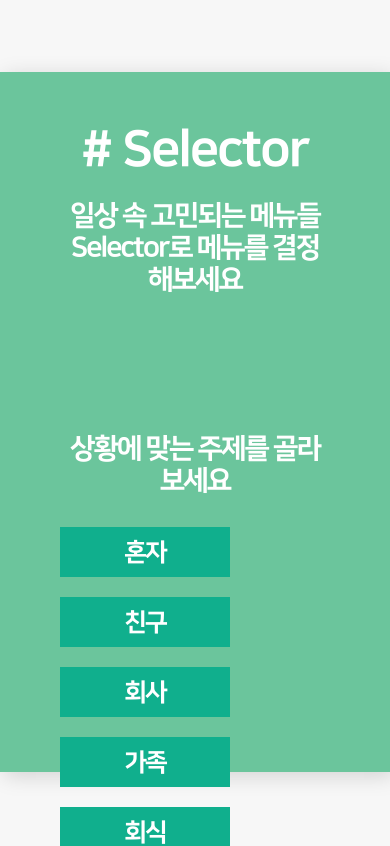
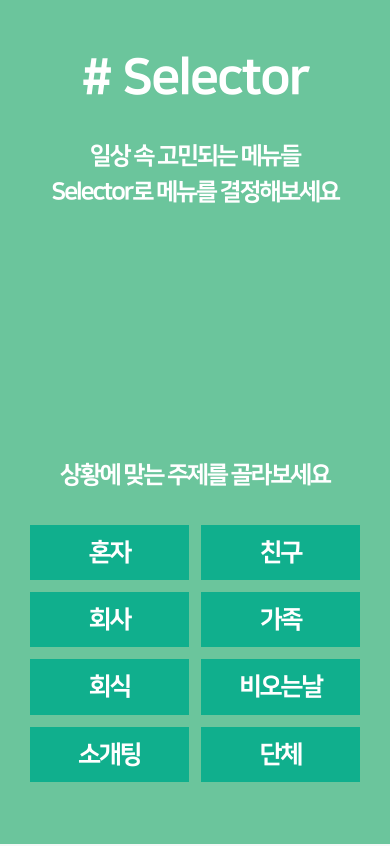
Before and after one commit to teo-splint-first/front, a React (Create React App) app: page / in a window 390 px wide. Shown: the top 846 px of the page. Built offline with nearby package versions, Linux system fonts and the light colour scheme.

Commit message:
[feat] 반응형 및 자잘한 수정

```diff
--- a/public/index.html
+++ b/public/index.html
@@ -2,7 +2,7 @@
 <html lang="en">
   <head>
     <meta charset="utf-8" />
-    <link rel="icon" href="%PUBLIC_URL%/favicon.ico" />
+    <link rel="icon" href="%PUBLIC_URL%/favicon.png" />
     <meta name="viewport" content="width=device-width, initial-scale=1" />
     <meta name="theme-color" content="#000000" />
     <meta
@@ -10,34 +10,14 @@
       content="Web site created using create-react-app"
     />
     <link rel="apple-touch-icon" href="%PUBLIC_URL%/logo192.png" />
-    <!--
-      manifest.json provides metadata used when your web app is installed on a
-      user's mobile device or desktop. See https://developers.google.com/web/fundamentals/web-app-manifest/
-    -->
+
     <link rel="manifest" href="%PUBLIC_URL%/manifest.json" />
-    <!--
-      Notice the use of %PUBLIC_URL% in the tags above.
-      It will be replaced with the URL of the `public` folder during the build.
-      Only files inside the `public` folder can be referenced from the HTML.
 
-      Unlike "/favicon.ico" or "favicon.ico", "%PUBLIC_URL%/favicon.ico" will
-      work correctly both with client-side routing and a non-root public URL.
-      Learn how to configure a non-root public URL by running `npm run build`.
-    -->
-    <title>React App</title>
+    <title>Selector</title>
+    <meta name="description" content="당신의 고민을 해결해보세요" />
   </head>
   <body>
     <noscript>You need to enable JavaScript to run this app.</noscript>
     <div id="root"></div>
-    <!--
-      This HTML file is a template.
-      If you open it directly in the browser, you will see an empty page.
-
-      You can add webfonts, meta tags, or analytics to this file.
-      The build step will place the bundled scripts into the <body> tag.
-
-      To begin the development, run `npm start` or `yarn start`.
-      To create a production bundle, use `npm run build` or `yarn build`.
-    -->
   </body>
 </html>
--- a/src/components/common/Template.js
+++ b/src/components/common/Template.js
@@ -35,11 +35,13 @@ const FullWrap = styled.div`
 const MainTemplate = styled.div`
   box-sizing: border-box;
   position: relative;
-  width: 480px;
-  height: 700px;
-  padding: 50px 60px;
+  width: 100%;
+  max-width: 480px;
+  height: 100%;
+  padding: 50px 30px;
   background-color: #6bc59c;
   box-shadow: 4px 4px 20px 0 rgba(0, 0, 0, 0.15);
+  font-size: 16px;
 `;
 
 const TemplateTop = styled.div`
@@ -47,7 +49,7 @@ const TemplateTop = styled.div`
   display: flex;
   justify-content: center;
   align-items: center;
-  margin-bottom: 20px;
+  margin-bottom: 12px;
 `;
 
 const GoBackBtn = styled.div`
--- a/src/components/pages/Home.js
+++ b/src/components/pages/Home.js
@@ -8,10 +8,8 @@ const Home = () => {
   const navigate = useNavigate();
   return (
     <Template>
-      <Desc>
-        <Text>일상 속 고민되는 메뉴들</Text>
-        <Text>Selector로 메뉴를 결정해보세요</Text>
-      </Desc>
+      <Desc>{`일상 속 고민되는 메뉴들\nSelector로 메뉴를 결정해보세요`}</Desc>
+      <TopicSection>
         <Text>상황에 맞는 주제를 골라보세요</Text>
         <Topic>
           {topicBtnArr.map((topic) => (
@@ -20,39 +18,48 @@ const Home = () => {
             </Btn>
           ))}
         </Topic>
+      </TopicSection>
     </Template>
   );
 };
 const Text = styled.p`
-  font-size: 28px;
+  font-size: 1.5em;
   color: #fff;
   text-align: center;
-  line-height: 1.15;
-  margin: 0;
 `;
-const Desc = styled.div`
-  margin-bottom: 137px;
+const Desc = styled.p`
+  white-space: pre-wrap;
+  color: #fff;
+  font-size: 1.5em;
+  text-align: center;
+  line-height: 1.5;
+  margin-top: 30px;
 `;
 
 const Topic = styled.div`
   margin-top: 30px;
+  text-align: center;
+  display: flex;
+  flex-wrap: wrap;
+  justify-content: space-between;
 `;
 
 const Btn = styled.button`
   cursor: pointer;
-  width: 170px;
-  height: 50px;
-  margin-bottom: 20px;
+  width: calc((100% - 12px) / 2);
+  padding: 8px 12px;
+  margin-bottom: 12px;
   color: #fff;
   font-size: 25px;
   background-color: #10af8d;
+`;
 
-  &:nth-child(1),
-  &:nth-child(3),
-  &:nth-child(5),
-  &:nth-child(7) {
-    margin-right: 20px;
-  }
+const TopicSection = styled.section`
+  position: absolute;
+  left: 50%;
+  bottom: 50px;
+  width: calc(100% - 60px);
+  transform: translateX(-50%);
 `;
 
 export default Home;
--- a/src/components/pages/Make.js
+++ b/src/components/pages/Make.js
@@ -20,7 +20,6 @@ const mock = [
  */
 const MakeTemplate = () => {
   const { state: rouletteData } = useLocation();
-  console.log(rouletteData);
   const [title, setTitle] = useState(rouletteData?.title_give || "");
   const [isEdit, setIsEdit] = useState(false);
   const [roulette, setRoulette] = useState(
@@ -54,6 +53,10 @@ const MakeTemplate = () => {
     setRoulette((prev) => prev.filter((el, elIdx) => idx !== elIdx));
   };
   const handleSubmit = () => {
+    if (title === "") {
+      alert("음식이름을 작성해주세요.");
+      return;
+    }
     if (roulette.length !== 4) {
       alert("현재 룰렛은 4개만 가능합니다.");
       return;
@@ -102,7 +105,7 @@ const MakeTemplate = () => {
             <List>
               <ListLabel>{el.label}</ListLabel>
               <Slider
-                style={{ minWidth: "250px" }}
+                style={{ width: "100%" }}
                 max={10}
                 min={0}
                 defaultValue={el.point}
@@ -157,6 +160,7 @@ const DeleteButton = styled.button`
   border: 0;
   background: none;
   color: #fff;
+  min-width: 40px;
 `;
 const Submit = styled.button`
   width: calc(100% - 100px);
--- a/src/components/pages/Result.js
+++ b/src/components/pages/Result.js
@@ -21,26 +21,25 @@ const Result = () => {
         <LinkButton onClick={() => navigate("/")}>메인으로</LinkButton>
       </Top>
       <MapDesc>
-        <Text>지도를 이용해</Text>
-        <Text>주변 가게를 추천해드립니다.</Text>
+        {`지도를 이용해\n
+        주변 가게를 추천해드립니다.`}
       </MapDesc>
-      <LinkButton
+      <LastButton
         onClick={() => {
           window.open(`https://map.naver.com/v5/search/${result}`);
         }}
       >
         주변 가게 추천받기
-      </LinkButton>
+      </LastButton>
     </Template>
   );
 };
 
 const Top = styled.div`
-  margin-top: 50px;
   margin-bottom: 85px;
 `;
 const Text = styled.p`
-  font-size: 28px;
+  font-size: 18px;
   color: #fff;
   text-align: center;
   margin: 0;
@@ -59,8 +58,13 @@ const ResultDesc = styled.div`
     margin-bottom: 10px;
   }
 `;
-const MapDesc = styled.div`
+const MapDesc = styled.p`
+  font-size: 1.15em;
   margin-bottom: 20px;
+  white-space: pre-wrap;
+  color: #fff;
+  text-align: center;
+  line-height: 1;
 `;
 
 const LinkButton = styled.button`
@@ -71,9 +75,16 @@ const LinkButton = styled.button`
   width: 100%;
   height: 50px;
   margin-bottom: 10px;
-  font-size: 25px;
+  font-size: 1.5em;
   color: #fff;
   background-color: #10af8d;
 `;
+const LastButton = styled(LinkButton)`
+  position: absolute;
+  bottom: 60px;
+  left: 50%;
+  transform: translateX(-50%);
+  width: calc(100% - 60px);
+`;
 
 export default Result;
--- a/src/components/pages/Roulette.js
+++ b/src/components/pages/Roulette.js
@@ -149,7 +149,7 @@ const LinkButton = styled.button`
   width: 100%;
   height: 50px;
   margin-bottom: 10px;
-  font-size: 25px;
+  font-size: 1.3em;
   color: #fff;
   background-color: #10af8d;
 `;
--- a/src/components/pages/Templates.js
+++ b/src/components/pages/Templates.js
@@ -3,6 +3,7 @@ import { useNavigate, useParams } from "react-router";
 import styled from "styled-components";
 import Template from "../common/Template";
 import { data } from "../../mock/mock";
+import { topicBtnArr } from "../../mock/constant";
 
 const Templates = () => {
   const navigate = useNavigate();
@@ -12,10 +13,11 @@ const Templates = () => {
     const randomNum = Math.floor(Math.random() * len);
     return data[topic][randomNum];
   }, [topic]);
-
   return (
     <Template goBackBtn>
-      <Text size={"1.5em"}>({topic})</Text>
+      <Text size={"1.5em"}>
+        ( {topicBtnArr.find((el) => el.key === topic).label} )
+      </Text>
       <Text>원하는 룰렛을 선택하세요</Text>
       <RouletteWrap>
         {data[topic].map((roulette, index) => {
@@ -26,12 +28,15 @@ const Templates = () => {
             >
               <RouletteTop>{roulette.title_give}</RouletteTop>
               <RouletteBottom>
-                {roulette.contents_give.map((food) => `${food.name}, `)}
+                {roulette.contents_give
+                  .map((food) => `${food.name}`)
+                  .join(", ")}
               </RouletteBottom>
             </Roulette>
           );
         })}
       </RouletteWrap>
+      <ButtonSection>
         <LinkButton
           onClick={() => navigate("/roulette", { state: randomPick() })}
         >
@@ -40,21 +45,26 @@ const Templates = () => {
         <LinkButton onClick={() => navigate("/make")}>
           새로운 룰렛 생성
         </LinkButton>
+      </ButtonSection>
     </Template>
   );
 };
-
+const ButtonSection = styled.section`
+  position: absolute;
+  width: calc(100% - 60px);
+  bottom: 30px;
+`;
 const Text = styled.p`
   font-size: ${(p) => (p.size ? p.size : "1.5em")};
   color: #fff;
   text-align: center;
-  margin-bottom: 0.5em;
+  margin-bottom: 0.7em;
   line-height: 1.15;
 `;
 
 const RouletteWrap = styled.div`
   width: 100%;
-  height: 330px;
+  height: calc(100% - 300px);
   margin-bottom: 30px;
   overflow: auto;
 
@@ -73,7 +83,6 @@ const Roulette = styled.div`
   cursor: pointer;
   width: 100%;
   color: #fff;
-  font-size: 25px;
   margin-bottom: 10px;
 
   & > div {
@@ -81,17 +90,16 @@ const Roulette = styled.div`
     align-items: center;
     box-sizing: border-box;
     width: 100%;
-    min-height: 50px;
-    padding: 10px 20px;
+    padding: 8px 12px;
   }
 `;
 
 const RouletteTop = styled.div`
+  font-size: 1.2em;
   background-color: #10af8d;
 `;
 
 const RouletteBottom = styled.div`
-  font-size: 22px;
   background-color: #21bf9e;
 `;
 
@@ -103,7 +111,7 @@ const LinkButton = styled.button`
   width: 100%;
   height: 50px;
   margin-bottom: 10px;
-  font-size: 25px;
+  font-size: 18px;
   color: #fff;
   background-color: #10af8d;
 `;
--- a/src/mock/mock.js
+++ b/src/mock/mock.js
@@ -16,7 +16,6 @@ export const data = {
         { name: "쫄면", percent: 15 },
         { name: "떡볶이", percent: 20 },
         { name: "돈까스", percent: 25 },
-        { name: "라면", percent: 10 },
       ],
     },
     {
@@ -44,7 +43,6 @@ export const data = {
       contents_give: [
         { name: "치킨마요 덮밥", percent: 20 },
         { name: "김치볶음밥", percent: 20 },
-        { name: "비빔밥", percent: 20 },
         { name: "오징어 덮밥", percent: 20 },
         { name: "제육 덮밥", percent: 20 },
       ],
@@ -56,7 +54,6 @@ export const data = {
         { name: "김치볶음밥", percent: 15 },
         { name: "떡볶이", percent: 20 },
         { name: "돈까스", percent: 25 },
-        { name: "햄버거", percent: 10 },
       ],
     },
     {
@@ -94,7 +91,6 @@ export const data = {
         { name: "짜장면", percent: 20 },
         { name: "볶음밥", percent: 20 },
         { name: "짬뽕", percent: 20 },
-        { name: "간짜장", percent: 20 },
         { name: "잡채밥", percent: 20 },
       ],
     },
@@ -169,7 +165,6 @@ export const data = {
     {
       title_give: "무조건 비싼거",
       contents_give: [
-        { name: "소고기", percent: 20 },
         { name: "곱창", percent: 20 },
         { name: "대창", percent: 20 },
         { name: "막창", percent: 20 },
@@ -179,7 +174,6 @@ export const data = {
     {
       title_give: "부장님 픽",
       contents_give: [
-        { name: "소고기", percent: 30 },
         { name: "삼겹살", percent: 15 },
         { name: "굴", percent: 20 },
         { name: "매운탕", percent: 25 },
@@ -221,7 +215,6 @@ export const data = {
         { name: "김밥", percent: 30 },
         { name: "쫄면", percent: 15 },
         { name: "떡볶이", percent: 20 },
-        { name: "돈까스", percent: 25 },
         { name: "라면", percent: 10 },
       ],
     },
@@ -260,7 +253,6 @@ export const data = {
         { name: "김밥", percent: 30 },
         { name: "쫄면", percent: 15 },
         { name: "떡볶이", percent: 20 },
-        { name: "돈까스", percent: 25 },
         { name: "라면", percent: 10 },
       ],
     },
@@ -297,7 +289,6 @@ export const data = {
       title_give: "분식 최고",
       contents_give: [
         { name: "김밥", percent: 30 },
-        { name: "쫄면", percent: 15 },
         { name: "떡볶이", percent: 20 },
         { name: "돈까스", percent: 25 },
         { name: "라면", percent: 10 },
```
Also changed, not shown: public/favicon.png (added). Lines whose indentation alone changed are shown as unchanged.
